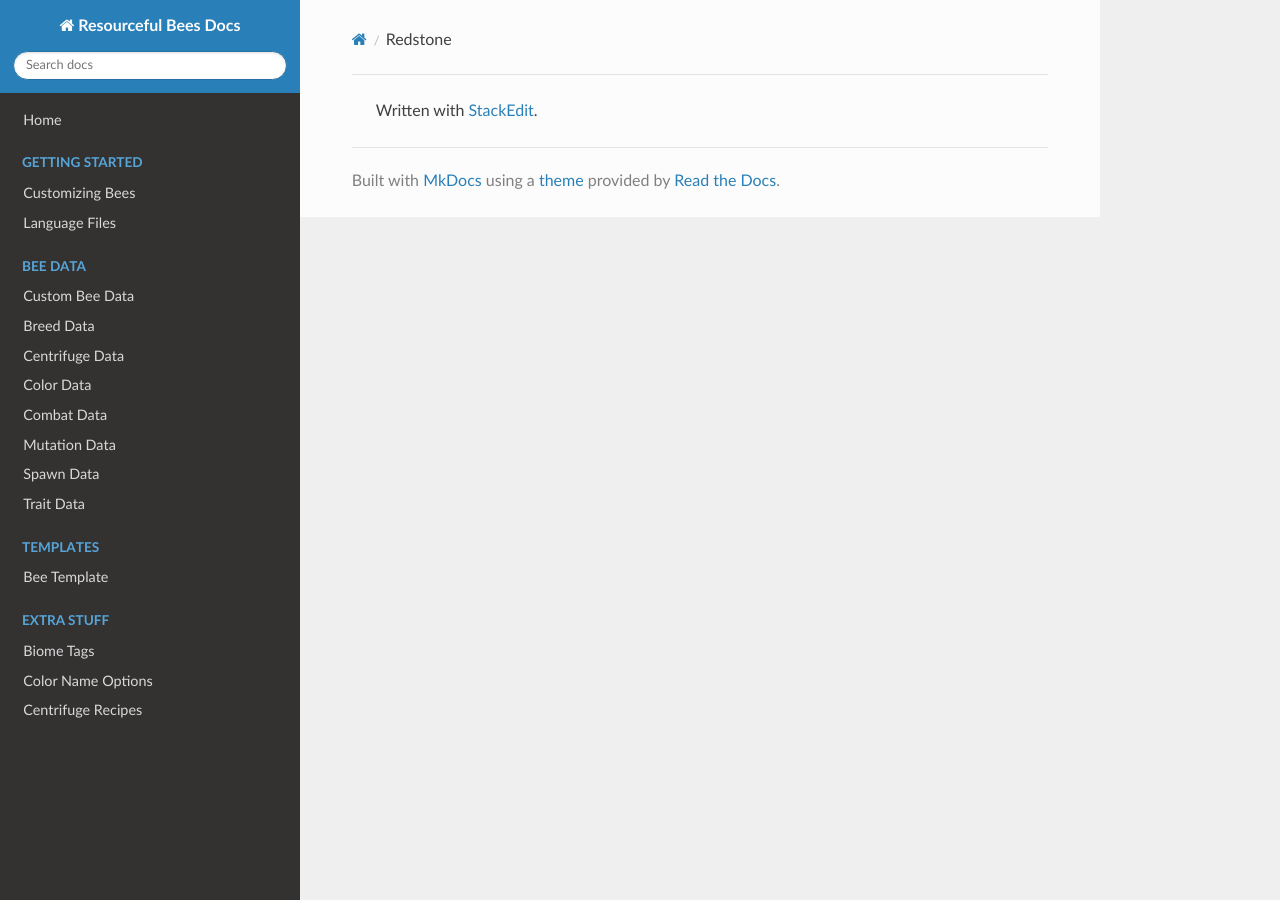
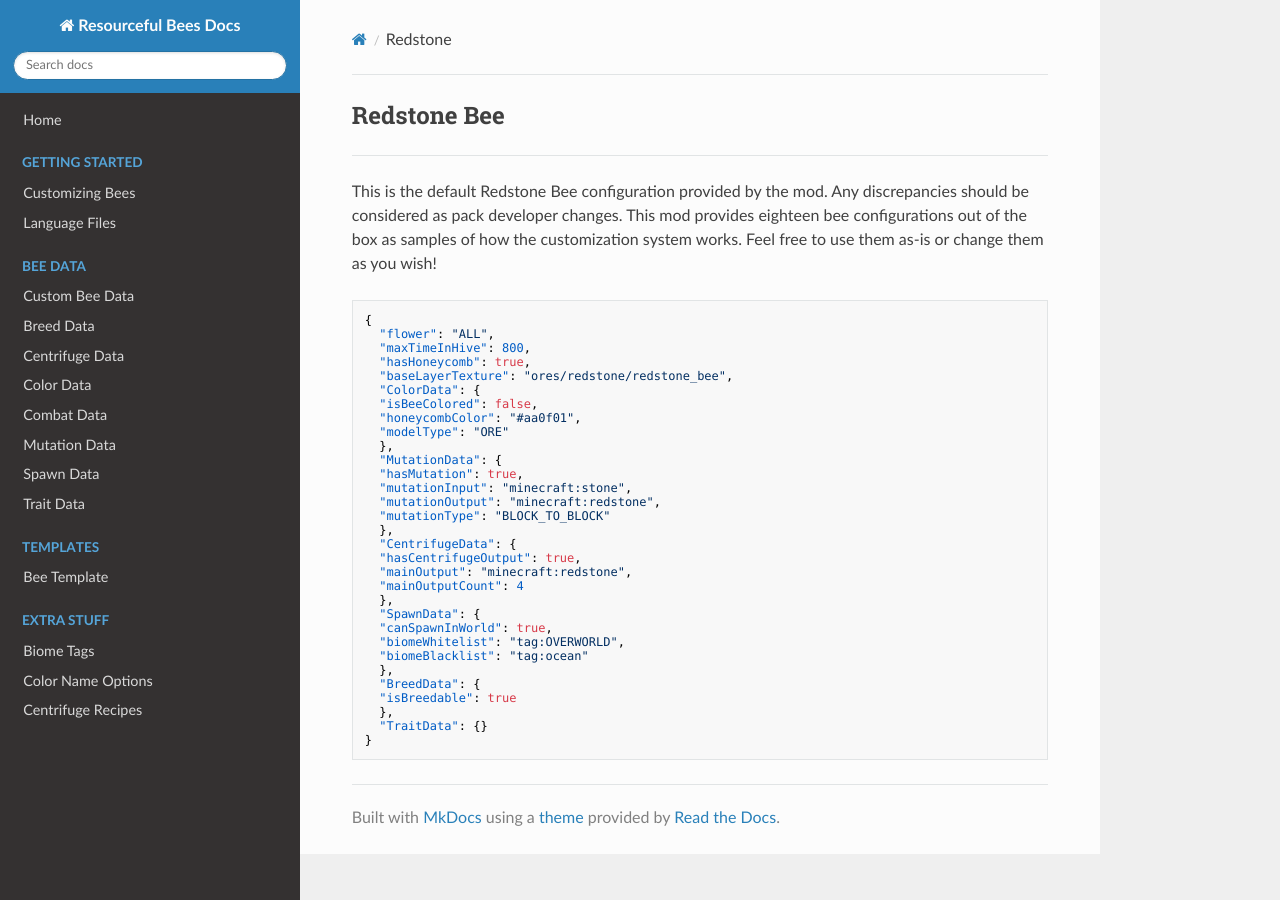
Before and after one commit to Team-Resourceful/ResourcefulBeesDocs, an MkDocs documentation site: the page built from docs/default_bees/redstone.md, in a window 1280 px wide. Built offline with MkDocs 1.6.1, drawn with Linux system fonts in a browser that asks for light colours; nearby versions of some CDN libraries.

Commit message:
docs/default_bees/redstone.md updated from https://stackedit.io/

````diff
--- a/docs/default_bees/redstone.md
+++ b/docs/default_bees/redstone.md
@@ -1,7 +1,43 @@
+##  **Redstone Bee**
+
+***
+
+This is the default Redstone Bee configuration provided by the mod. Any discrepancies should be considered as pack developer changes. This mod provides eighteen bee configurations out of the box as samples of how the customization system works. Feel free to use them as-is or change them as you wish!
 
 
-
-> Written with [StackEdit](https://stackedit.io/).
+```json
+{
+  "flower": "ALL",
+  "maxTimeInHive": 800,
+  "hasHoneycomb": true,
+  "baseLayerTexture": "ores/redstone/redstone_bee",
+  "ColorData": {
+  "isBeeColored": false,
+  "honeycombColor": "#aa0f01",
+  "modelType": "ORE"
+  },
+  "MutationData": {
+  "hasMutation": true,
+  "mutationInput": "minecraft:stone",
+  "mutationOutput": "minecraft:redstone",
+  "mutationType": "BLOCK_TO_BLOCK"
+  },
+  "CentrifugeData": {
+  "hasCentrifugeOutput": true,
+  "mainOutput": "minecraft:redstone",
+  "mainOutputCount": 4
+  },
+  "SpawnData": {
+  "canSpawnInWorld": true,
+  "biomeWhitelist": "tag:OVERWORLD",
+  "biomeBlacklist": "tag:ocean"
+  },
+  "BreedData": {
+  "isBreedable": true
+  },
+  "TraitData": {}
+}
+```
 <!--stackedit_data:
-eyJoaXN0b3J5IjpbNzMwOTk4MTE2XX0=
+eyJoaXN0b3J5IjpbMjExOTUzMDU2Nl19
 -->
````
